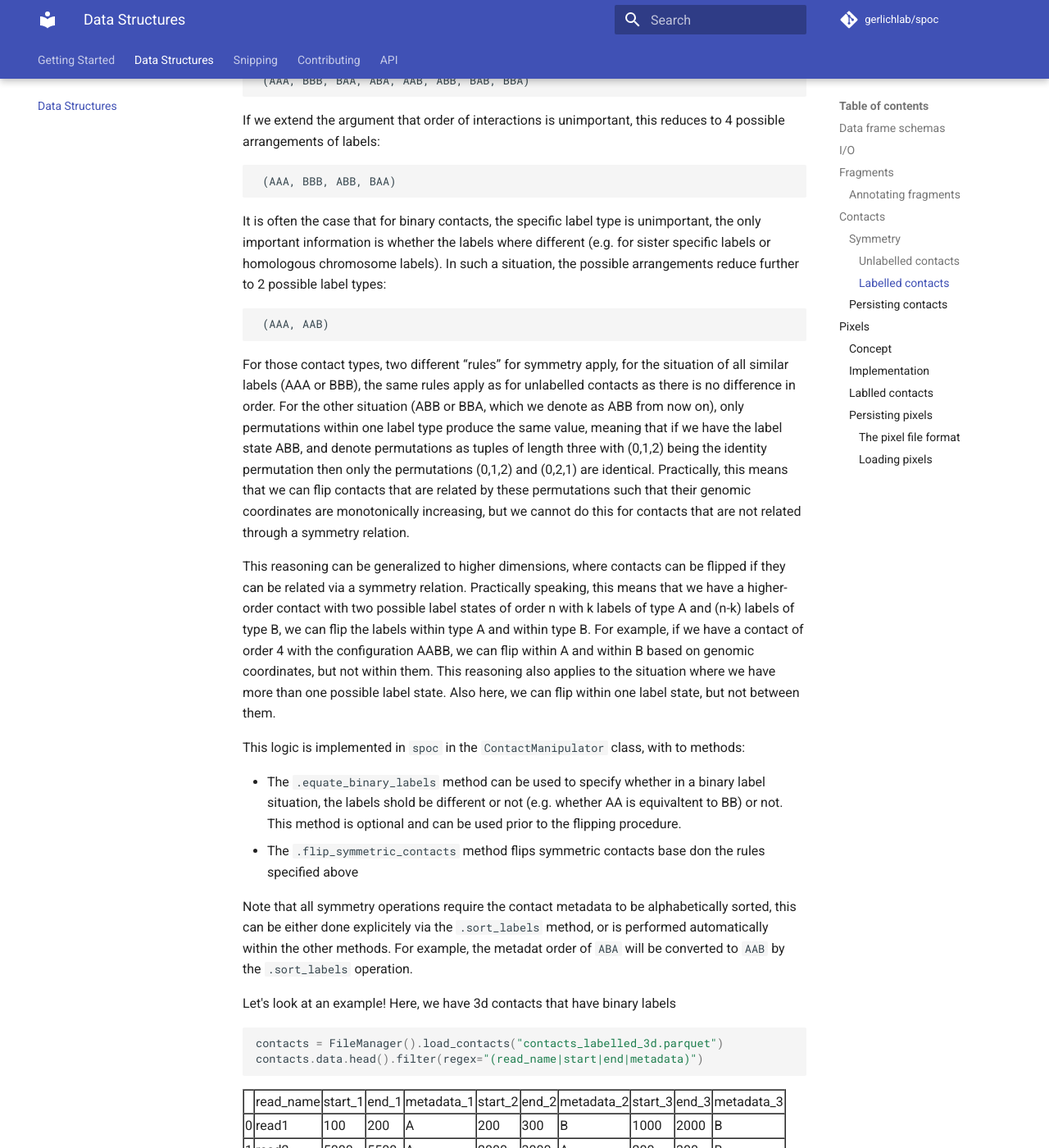
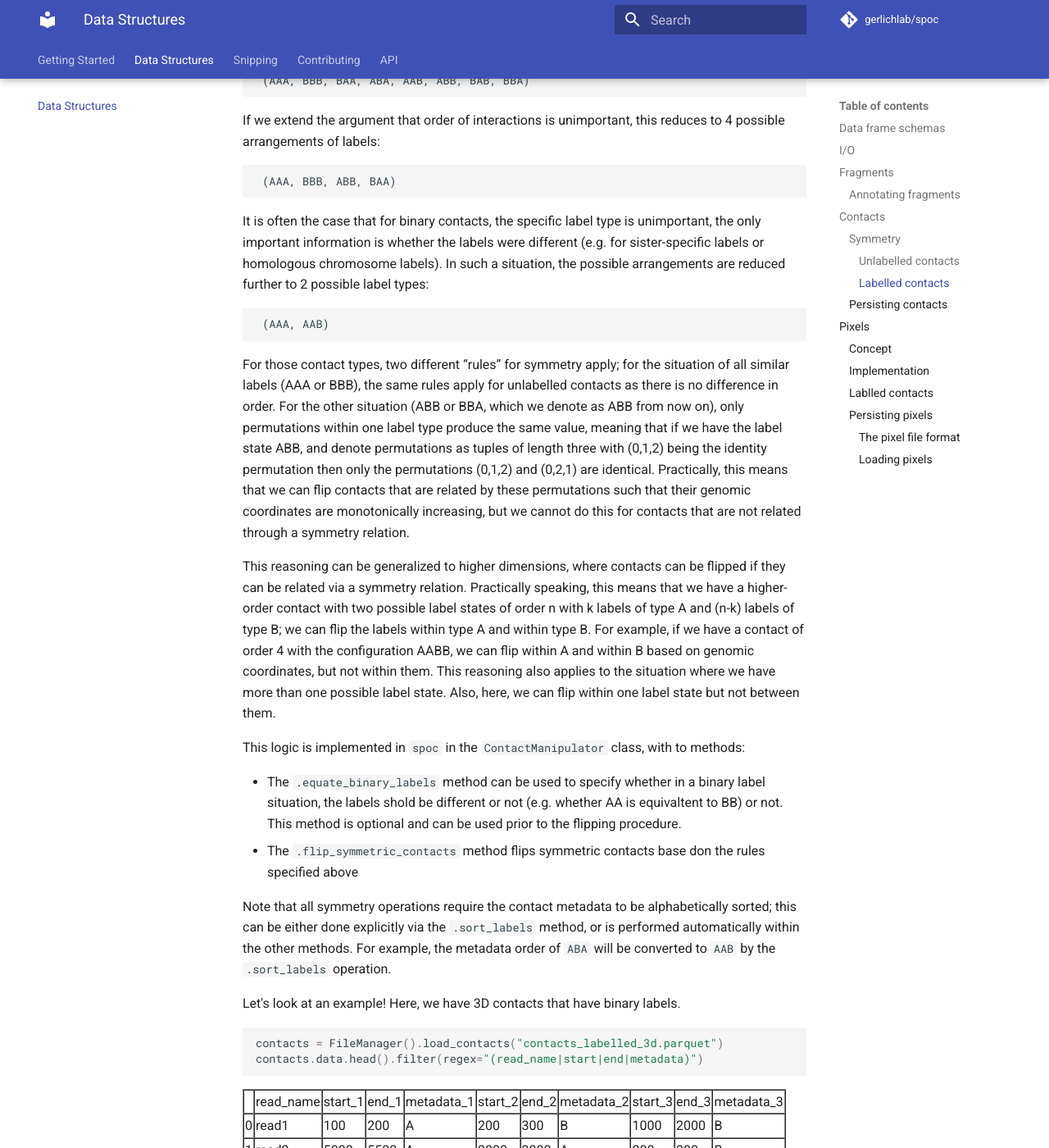
Before and after one commit to gerlichlab/spoc, an MkDocs documentation site: the page built from docs/data_structures.md, in a window 1280 px wide and 1400 px high, scrolled down 5597 px. Shown: the whole window at 82% size. Built offline with MkDocs 1.6.1 and Material for MkDocs 9.7.7, drawn with Linux system fonts in a browser that asks for light colours; comment, search, counter and statistics services are not loaded; some of the changed text lies outside the part shown.

````diff
--- a/docs/data_structures.md
+++ b/docs/data_structures.md
@@ -10,7 +10,7 @@ Spoc data structures are wrappers around tabular data containers such as `panda.
 Reading and writing of spoc data structures is managed by the `spoc.io` package, specifically by the `FileManager` class. Examples of using the FileManager can be found with the specific data structure.
 
 ## Fragments
-Fragments encapsulate a data structure that can hold a dynamic number of aligned fragments per sequencing unit. In a Pore-C experiment, a sequencing unit is the sequencing read that holds multiple fragments per read. In theory, this structure can also be used for other experiment types that generate aligned fragments that are grouped together by an id, for exapmle SPRITE
+Fragments encapsulate a data structure that can hold a dynamic number of aligned fragments per sequencing unit. In a Pore-C experiment, a sequencing unit is the sequencing read that holds multiple fragments per read. In theory, this structure can also be used for other experiment types that generate aligned fragments that are grouped together by an id, for example SPRITE
 
 Reading fragments using `FileManager`
 
@@ -20,7 +20,7 @@ from spoc.io import FileManager
 fragments = FileManager().load_fragments("good_porec.parquet")
 ```
 
-Fragments class has data accessor for fragments
+Fragments class has data accessor for fragments.
 
 
 ```python
@@ -225,7 +225,7 @@ fragments.data
 
 
 
-Note that if reading from dask dataframes, schema evaluation is deferred until the dask taskgraph is evaluated
+Note that if reading from dask dataframes, schema evaluation is deferred until the dask taskgraph is evaluated.
 
 
 ```python
@@ -331,7 +331,7 @@ annotated_fragments.data.head()
 
 
 ## Contacts
-While the fragment representation retains flexibility, it is often not practical to have contacts of multiple orders and types in different rows of the same file. To this end, we employ the contact representation, where each row contains one contact of a defined order, e.g. a duplet, or a triplet. The `Contact` class is a wrapper around the data structure that holds this representation.
+While the fragment representation retains flexibility, it is often not practical to have contacts of multiple orders and types in different rows of the same file. To this end, we employ the contact representation, where each row contains one contact of a defined order, e.g. a duplet or a triplet. The `Contact` class is a wrapper around the data structure that holds this representation.
 The `Contacts` class is a generic interface that can represent different orders.
 The class that creates contacts from fragments is called `FragmentExpander`, which can be used to generate contacts of arbitrary order.
 
@@ -596,7 +596,7 @@ contacts.data.head()
 
 
 
-Fragment expander also allows us to deal with metadata that is associated with fragments
+Fragment expander also allows us to deal with metadata that is associated with fragments.
 
 
 ```python
@@ -899,7 +899,7 @@ flipped_contacts.data.head().filter(regex="(read_name|start|end)")
 
 
 
-Symmetry flipped contacts have the flag `symmetry_flipped` set to true
+Symmetry flipped contacts have the flag `symmetry_flipped` set to true.
 
 
 ```python
@@ -1068,25 +1068,25 @@ If we extend the argument that order of interactions is unimportant, this reduce
  (AAA, BBB, ABB, BAA)
 ```
 
-It is often the case that for binary contacts, the specific label type is unimportant, the only important information is whether the labels where different (e.g. for sister specific labels or homologous chromosome labels). In such a situation, the possible arrangements reduce further to 2 possible label types:
+It is often the case that for binary contacts, the specific label type is unimportant, the only important information is whether the labels were different (e.g. for sister-specific labels or homologous chromosome labels). In such a situation, the possible arrangements are reduced further to 2 possible label types:
 
 ```
  (AAA, AAB)
 ```
 
-For those contact types, two different “rules” for symmetry apply, for the situation of all similar labels (AAA or BBB), the same rules apply as for unlabelled contacts as there is no difference in order. For the other situation (ABB or BBA, which we denote as ABB from now on), only permutations within one label type produce the same value, meaning that if we have the label state ABB, and denote permutations as tuples of length three with (0,1,2) being the identity permutation then only the permutations (0,1,2) and (0,2,1) are identical. Practically, this means that we can flip contacts that are related by these permutations such that their genomic coordinates are monotonically increasing, but we cannot do this for contacts that are not related through a symmetry relation.
-
-This reasoning can be generalized to higher dimensions, where contacts can be flipped if they can be related via a symmetry relation. Practically speaking, this means that we have a higher-order contact with two possible label states of order n with k labels of type A and (n-k) labels of type B, we can flip the labels within type A and within type B. For example, if we have a contact of order 4 with the configuration AABB, we can flip within A and within B based on genomic coordinates, but not within them. This reasoning also applies to the situation where we have more than one possible label state. Also here, we can flip within one label state, but not between them.
+For those contact types, two different “rules” for symmetry apply; for the situation of all similar labels (AAA or BBB), the same rules apply for unlabelled contacts as there is no difference in order. For the other situation (ABB or BBA, which we denote as ABB from now on), only permutations within one label type produce the same value, meaning that if we have the label state ABB, and denote permutations as tuples of length three with (0,1,2) being the identity permutation then only the permutations (0,1,2) and (0,2,1) are identical. Practically, this means that we can flip contacts that are related by these permutations such that their genomic coordinates are monotonically increasing, but we cannot do this for contacts that are not related through a symmetry relation.
+
+This reasoning can be generalized to higher dimensions, where contacts can be flipped if they can be related via a symmetry relation. Practically speaking, this means that we have a higher-order contact with two possible label states of order n with k labels of type A and (n-k) labels of type B; we can flip the labels within type A and within type B. For example, if we have a contact of order 4 with the configuration AABB, we can flip within A and within B based on genomic coordinates, but not within them. This reasoning also applies to the situation where we have more than one possible label state. Also, here, we can flip within one label state but not between them.
 
 This logic is implemented in `spoc` in the `ContactManipulator` class, with to methods:
 
 - The `.equate_binary_labels` method can be used to specify whether in a binary label situation, the labels shold be different or not (e.g. whether AA is equivaltent to BB) or not. This method is optional and can be used prior to the flipping procedure.
 - The `.flip_symmetric_contacts` method flips symmetric contacts base don the rules specified above
 
-Note that all symmetry operations require the contact metadata to be alphabetically sorted, this can be either done explicitely via the `.sort_labels` method, or is performed automatically within the other methods. For example, the metadat order of `ABA` will be converted to `AAB` by the `.sort_labels` operation.
-
-
-Let's look at an example! Here, we have 3d contacts that have binary labels
+Note that all symmetry operations require the contact metadata to be alphabetically sorted; this can be either done explicitly via the `.sort_labels` method, or is performed automatically within the other methods. For example, the metadata order of `ABA` will be converted to `AAB` by the `.sort_labels` operation.
+
+
+Let's look at an example! Here, we have 3D contacts that have binary labels.
 
 
 ```python
@@ -1386,7 +1386,7 @@ contacts.get_global_parameters()
 
 ### Concept
 
-Pixels represent aggregated information that count the number of genomic contacts per genomic bin. In this context, a genomic bin is a genomic interval with a fixed size (for example 10 kb) and a genomic contact is defined as above as an interaction between the corresponding bins. Pixels represent a single contact order, binsize and labelling state (if metadata is provided) and are thought to be the central datastructure that an analyst will use to interact with multiway genomic data to answer questions about genomic structure.
+Pixels represent aggregated information that counts the number of genomic contacts per genomic bin. In this context, a genomic bin is a genomic interval with a fixed size (for example, 10 kb), and a genomic contact is defined above as an interaction between the corresponding bins. Pixels represent a single contact order, binsize and labelling state (if metadata is provided) and are thought to be the central data structure that an analyst will use to interact with multiway genomic data to answer questions about genomic structure.
 
 ### Implementation
 
@@ -1991,4 +1991,4 @@ loaded_pixels.get_global_parameters()
 #>                   )
 ```
 
-If the specified uri is not specific enough and multiple pixels match, an error is raised.
+If the specified URI is not specific enough and multiple pixels match, an error is raised.
--- a/setup.py
+++ b/setup.py
@@ -36,9 +36,9 @@ setup(
         "License :: OSI Approved :: MIT License",
         "Natural Language :: English",
         "Programming Language :: Python :: 3",
-        "Programming Language :: Python :: 3.6",
-        "Programming Language :: Python :: 3.7",
         "Programming Language :: Python :: 3.8",
+        "Programming Language :: Python :: 3.9",
+        "Programming Language :: Python :: 3.10",
     ],
     description="Utility package for processing sister-sensitive PoreC data",
     entry_points={
@@ -55,6 +55,6 @@ setup(
     test_suite="tests",
     tests_require=test_requirements,
     url="https://github.com/mittmich/spoc",
-    version="0.1.0",
+    version="0.1.1",
     zip_safe=False,
 )
````
Also changed, not shown: other parts of docs/data_structures.md (+17 -17 lines), docs/contributing.md (+6 -10 lines), docs/snipping.md (+9 -9 lines), 3 other files.
